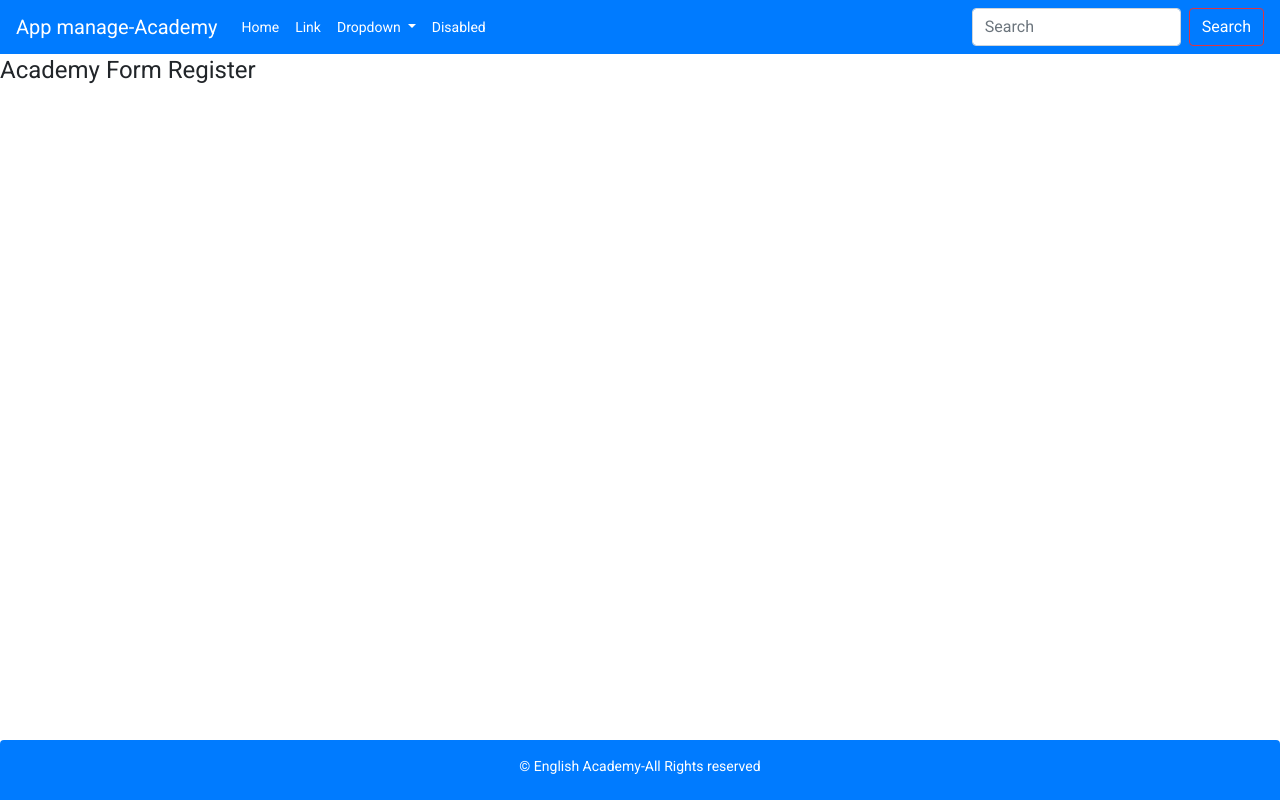
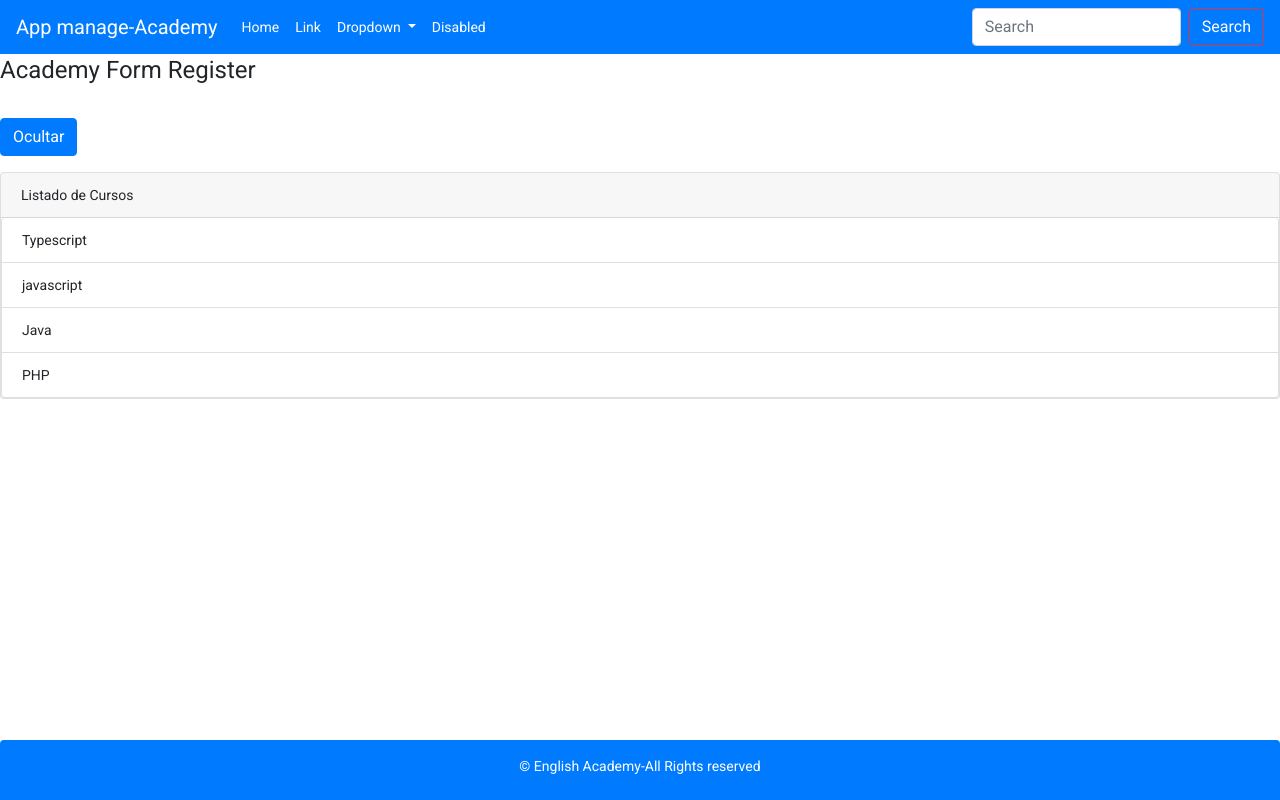
Before and after one commit to Membrive92/Client-app-Angular, an Angular app: page / in a window 1280 px wide. Built offline with nearby package versions, Linux system fonts and the light colour scheme.

Commit message:
directiva component created

```diff
--- a/src/app/app.component.html
+++ b/src/app/app.component.html
@@ -4,4 +4,5 @@
   {{title}}
 </h1>
 
+  <app-directiva></app-directiva>
 <app-footer></app-footer>
--- /dev/null
+++ b/src/app/directiva/directiva.component.html
@@ -0,0 +1,10 @@
+<button type="button" (click) = "habilitar = (habilitar != true) " class="btn btn-primary my-3">Ocultar</button>
+
+<div class="card">
+  <div class="card-header">
+    Listado de Cursos
+  </div>
+  <ul class="list-group" *ngIf="habilitar">
+    <li class="list-group-item" *ngFor="let curso of listaCurso">{{ curso}}</li>
+  </ul>
+</div>
--- /dev/null
+++ b/src/app/directiva/directiva.component.ts
@@ -0,0 +1,18 @@
+import { Component, OnInit } from '@angular/core';
+
+@Component({
+  selector: 'app-directiva',
+  templateUrl: './directiva.component.html',
+  styleUrls: ['./directiva.component.css']
+})
+export class DirectivaComponent  {
+
+  listaCurso: string[] = ['Typescript','javascript','Java','PHP'];
+
+  habilitar: boolean = true;
+
+  constructor() { }
+
+
+
+}
```
Also changed, not shown: src/app/app.module.ts (+6 -2 lines), src/app/directiva/directiva.component.css (added), 1 other file (tests, documents, lock files or other folders).
